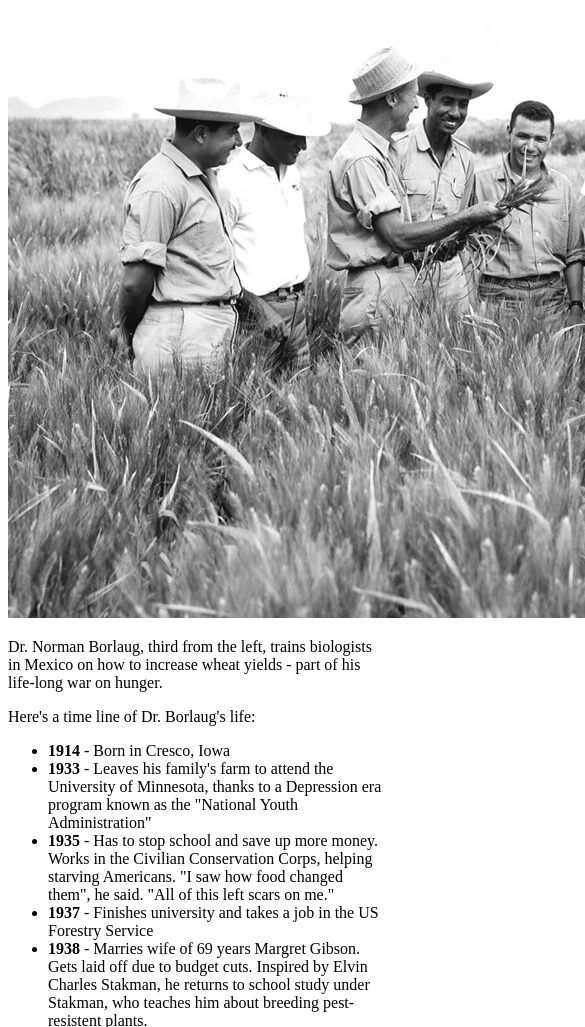
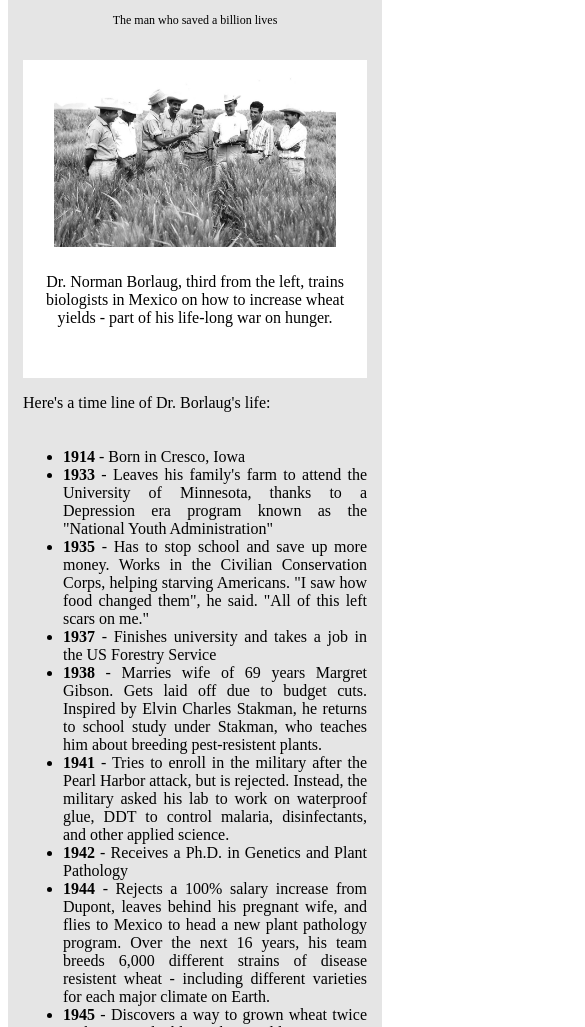
Before and after one commit to ehs9nino/ehsan_shiva_webP, a plain HTML site: page index.html in a window 390 px wide. Shown: the part 119-1146 px from the top of the page, 585 px wide, since content can reach past the window. Drawn offline with Linux system fonts and the light colour scheme.

Commit message:
completed

```diff
--- a/index.html
+++ b/index.html
@@ -1,5 +1,15 @@
 <!DOCTYPE html>
-<html>
+<html lang="en">
+
+<head>
+  <link rel="stylesheet" href="style.css">
+  <meta charset="UTF-8">
+  <meta http-equiv="X-UA-Compatible" content="IE=edge">
+  <meta name="viewport" content="width=device-width, initial-scale=1.0">
+  <title>Document</title>
+</head>
+
+<body>
   <main id="main">
     <h1 id="title">Dr. Norman Borlaug</h1>
     <p> The man who saved a billion lives </p>
@@ -86,11 +96,13 @@
         that one man's towering intellect, persistence and scientific vision can make
         to human peace and progress."
       </p>
-              <p>  -- Indian Prime Minister Manmohan Singh </p>
+      <p> -- Indian Prime Minister Manmohan Singh </p>
       <h3>
         If you have time, you should read more about this incredible human being on
-                his <a href="https://en.wikipedia.org/wiki/Norman_Borlaug">Wikipedia entry</a>.
+        his <a  id="tribute-link" href="https://en.wikipedia.org/wiki/Norman_Borlaug" target="_blank">Wikipedia entry</a>.
       </h3>
     </div>
   </main>
+</body>
+
 </html>
--- a/style.css
+++ b/style.css
@@ -1 +1,60 @@
-dmkfdf
+body{
+  background: white;
+  text-align: center;
+}
+
+#main{
+  background: rgba(226, 226, 226, 0.877);
+  font-size: 1.5rem;
+  padding: 15px;
+}
+@media(max-width:480px){
+  #main{
+    font-size: 12px;
+  }
+}
+
+h1{
+  padding-top: 50px;
+}
+
+p{
+  padding-bottom: 20px;
+}
+
+img{
+  display: block;
+  max-width: 100%;
+  margin: 0 auto;
+}
+#img-div{
+  padding: 15px;
+  background: white;
+}
+#img-caption{
+  text-align: center;
+  font-size: 1rem;
+}
+@media(max-width:480px){
+  img{
+    max-width: 90%;
+  }
+  #img-caption{
+    padding-top: 10px;
+  }
+}
+
+#tribute-info{
+  font-size: 1rem;
+  padding: 5% 200px 0 200px;
+}
+ul{
+  text-align: justify;
+
+}
+@media(max-width:480px){
+  #tribute-info{
+    padding: 0 0 0 0;
+    text-align: justify;
+  }
+}
```
Lines whose indentation alone changed are shown as unchanged.
